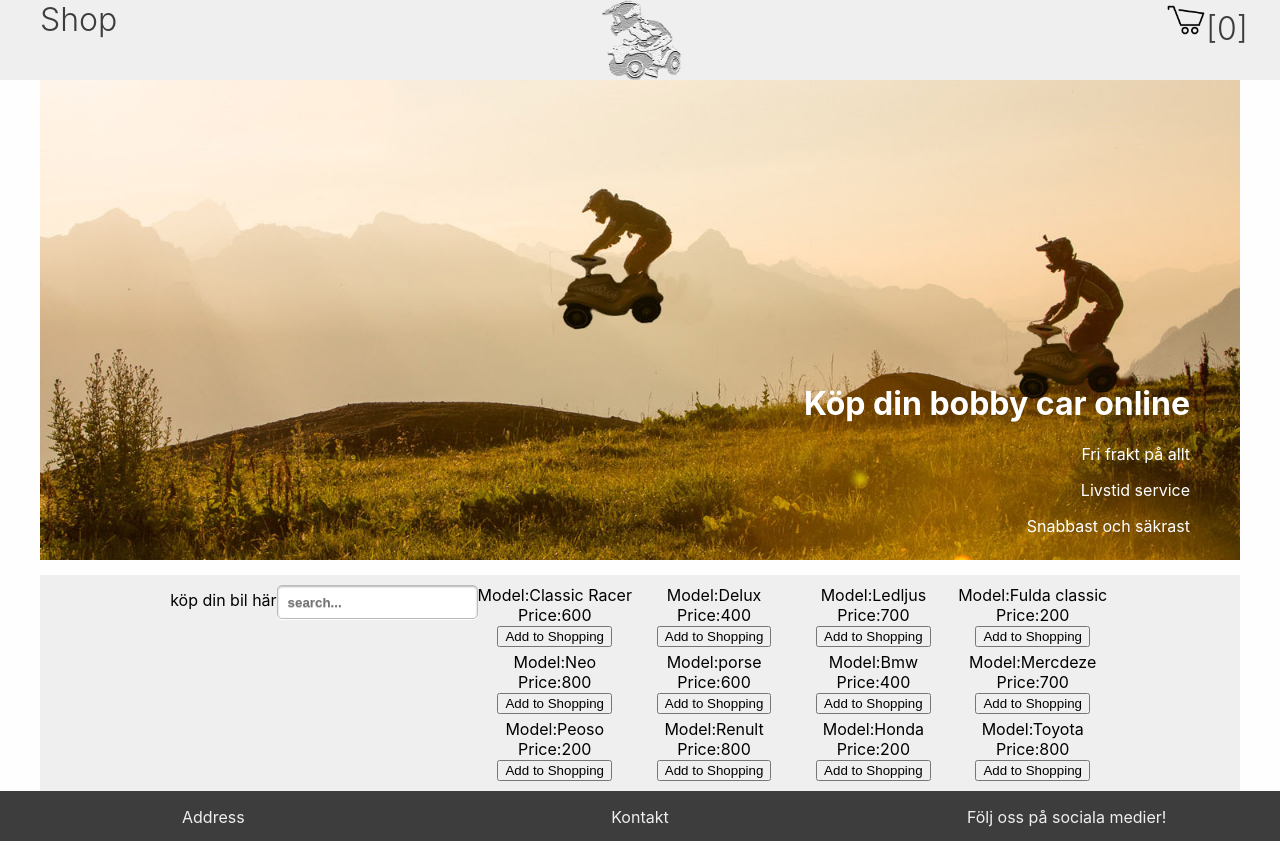
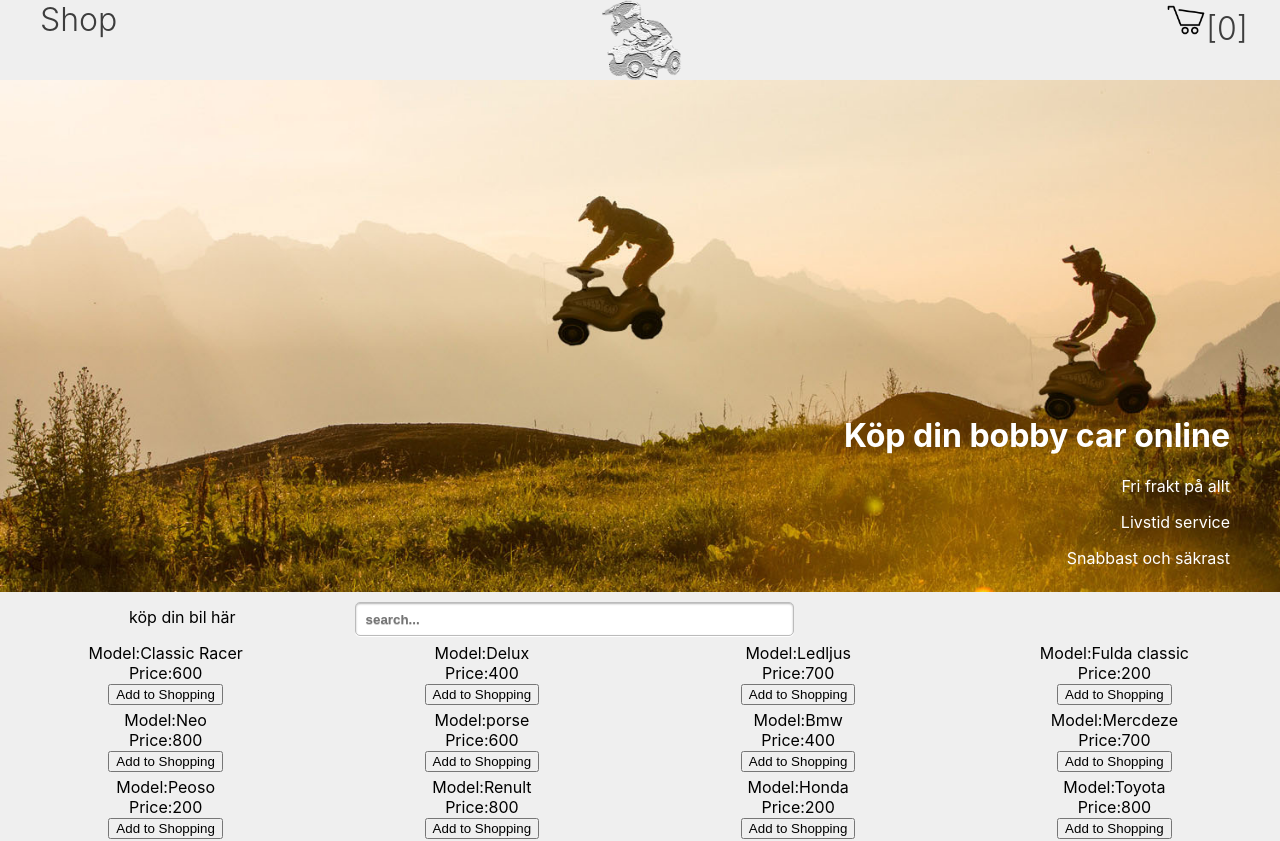
Before and after one commit to sharminmousumi/Bobbycar, a React (Create React App) app: page / in a window 1280 px wide. Shown: the top 841 px of the page. Built offline with nearby package versions, Linux system fonts and the light colour scheme.

Commit message:
small changes

```diff
--- a/src/components/Product.jsx
+++ b/src/components/Product.jsx
@@ -84,13 +84,12 @@ const Product = () => {
             </div>
 
 
-            <div className="container">
+            <div className="itemSearchContainer">
                 <div className="search">
                     <p>köp din bil här</p>
                     <input className="SearchProduct" type="text" placeholder="search..." value={sort} onChange={(event) => setSort(event.target.value)} />
                 </div>
                 <div className="products">
-
                 {data}
                 </div>
             </div>
--- a/src/components/product.css
+++ b/src/components/product.css
@@ -1,11 +1,10 @@
 
-.container{
+.itemSearchContainer{
   display: grid;
-  grid-template-rows: 1fr 1fr;
   border:10px solid #EFEFEF;
   background-color: #EFEFEF;
-  margin-left: 40px;
-  margin-right: 40px;
+  /* margin-left: 40px;
+  margin-right: 40px; */
   height: auto;
 }
 .products {
@@ -30,7 +29,7 @@
 }
 .search {
  display: grid;
- grid-template-columns: auto auto auto auto;
+
 }
 .search > p{
   margin-top:5px;
@@ -40,9 +39,9 @@
   text-align: right;
   color: white;
   display: grid;
-  margin-right: 40px;
+  /* margin-right: 40px;
   margin-left: 40px;
-  margin-bottom: 15px;
+  margin-bottom: 15px; */
 }
 .bottom-right {
   position: absolute;
@@ -54,6 +53,9 @@
 @media only screen and (min-width: 750px) {
   .products {
     grid-template-columns: repeat(2, 1fr);
+  }
+  .search{
+    grid-template-columns: auto auto auto auto;
   }
 }
 /* Bigger than Phones(laptop / desktop) */
```
